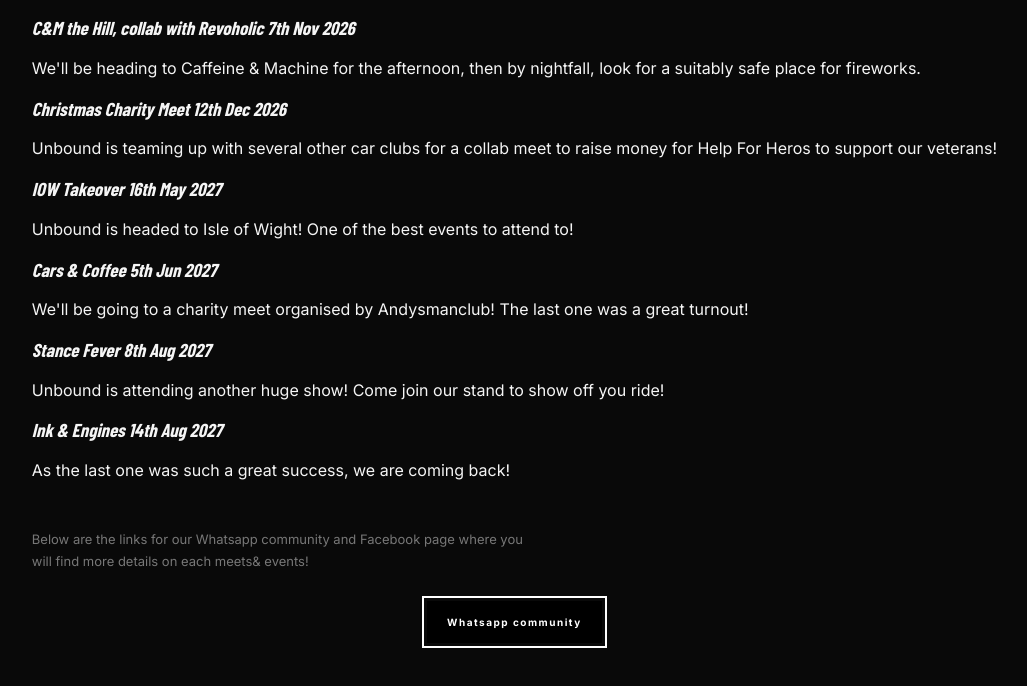
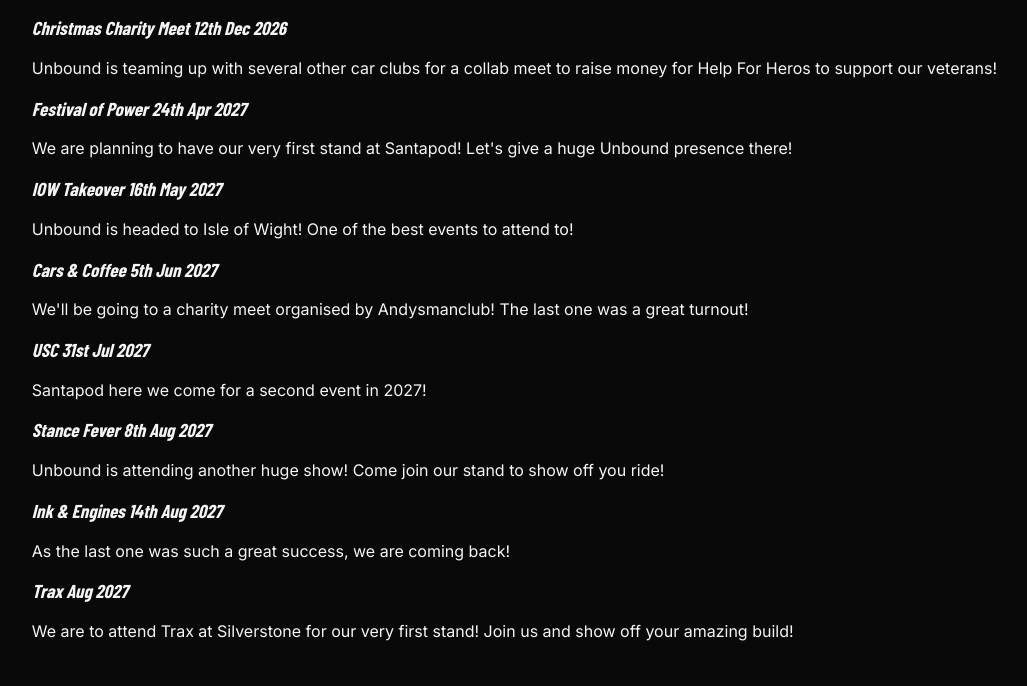
Before and after one commit to alexsaxo2310-tech/unbound-car-community, a plain HTML site: page meetsandevents.html in a window 1280 px wide. Shown: the part 368-1054 px from the top of the page, without its empty margins (45-1072 px from the left). Drawn offline with nearby package versions, Linux system fonts and the light colour scheme; a web font is replaced by a local one.

Commit message:
Update meetsandevents.html

```diff
--- a/meetsandevents.html
+++ b/meetsandevents.html
@@ -55,12 +55,14 @@
 <section class="section dark">
   <div class="section-head"><div><h2>MEETS &<br><em>EVENTS</em></h2>
     <p><h3 style="color: #b0b0b0;">Below are our upcoming meets and events!</h3></p>
-    <p><h3><em>C&M the Hill, collab with Revoholic 7th Nov 2026</em></h3> We'll be heading to Caffeine & Machine for the afternoon, then by nightfall, look for a suitably safe place for fireworks.</p>
     <p><h3><em>Christmas Charity Meet 12th Dec 2026</em></h3> Unbound is teaming up with several other car clubs for a collab meet to raise money for Help For Heros to support our veterans!</p>
+    <p><h3><em>Festival of Power 24th Apr 2027</em></h3> We are planning to have our very first stand at Santapod! Let's give a huge Unbound presence there!</p>
     <p><h3><em>IOW Takeover 16th May 2027</em></h3> Unbound is headed to Isle of Wight! One of the best events to attend to!</p>
     <p><h3><em>Cars & Coffee 5th Jun 2027</em></h3> We'll be going to a charity meet organised by Andysmanclub! The last one was a great turnout!</p>
+    <p><h3><em>USC 31st Jul 2027</em></h3> Santapod here we come for a second event in 2027!</p>
     <p><h3><em>Stance Fever 8th Aug 2027</em></h3> Unbound is attending another huge show! Come join our stand to show off you ride!</p>
     <p><h3><em>Ink & Engines 14th Aug 2027</em></h3> As the last one was such a great success, we are coming back!</p>
+    <p><h3><em>Trax Aug 2027</em></h3> We are to attend Trax at Silverstone for our very first stand! Join us and show off your amazing build!</p>
     <p>&nbsp;</p>
     <p>Below are the links for our Whatsapp community and Facebook page where you will find more details on each meets& events!</p>
     <div class="whatsapp-section"><a href="https://chat.whatsapp.com/LNDWdgxKVzcJJkNSi16e05?s=cl&p=a&mlu=4&ilr=4" class="btn black whatsapp-btn" target="_blank" rel="noopener">Whatsapp community</a></div>
```
